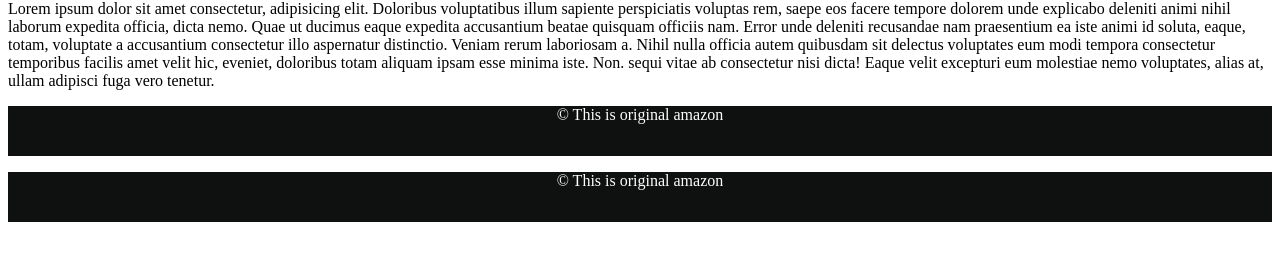
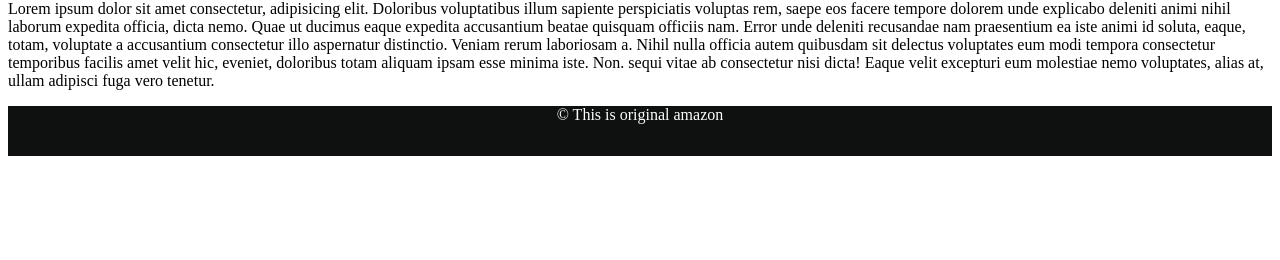
Before and after one commit to INTESARSHAWON/CSS-tutorial2, a plain HTML site: page index.html in a window 1280 px wide. Shown: the part 502-762 px from the top of the page. Drawn offline with Linux system fonts and the light colour scheme.

Commit message:
CSS with one footer, the ideal one

```diff
--- a/index.html
+++ b/index.html
@@ -29,8 +29,5 @@
 <footer id="footernavbar">
     <p>&#169 This is original amazon</p>
 </footer>
-<footer id="footernavbar">
-    <p>&#169 This is original amazon</p>
-</footer>
 
 </html>
```
